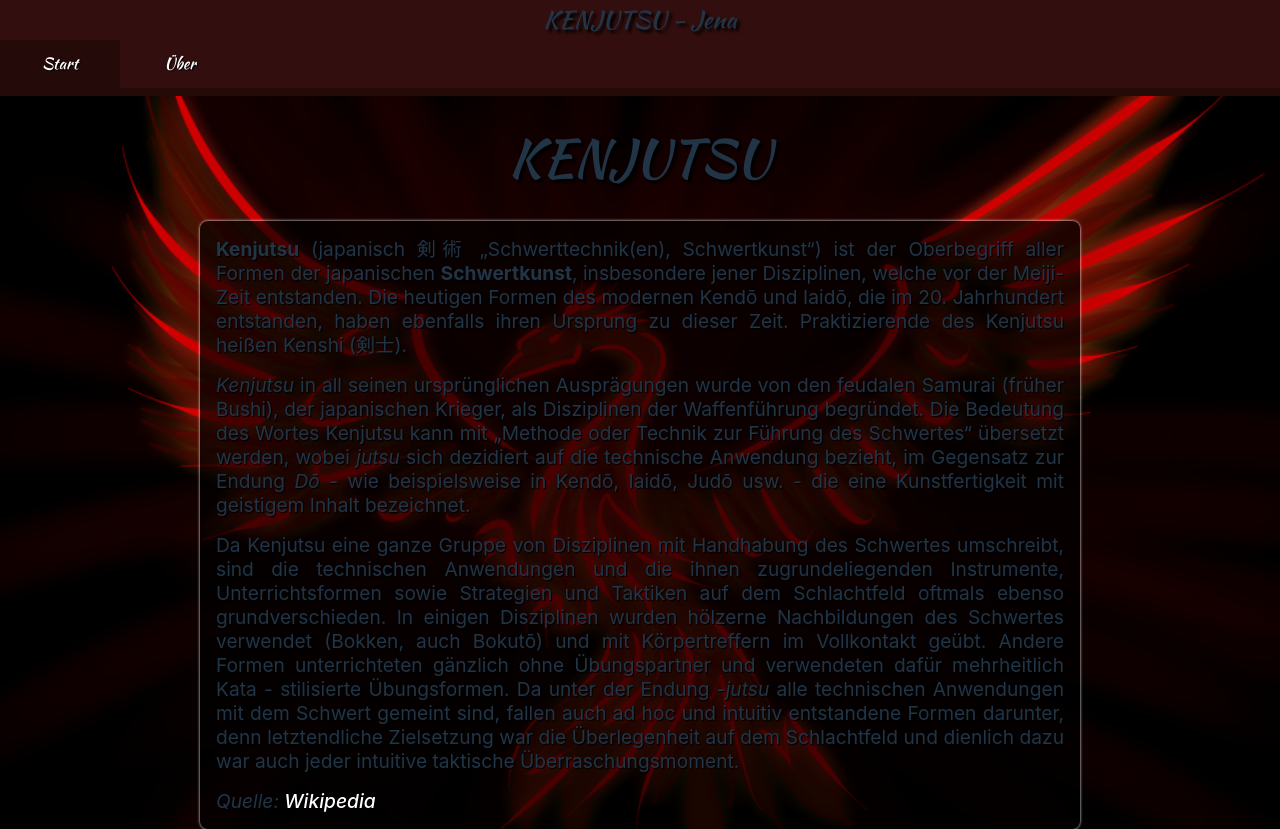
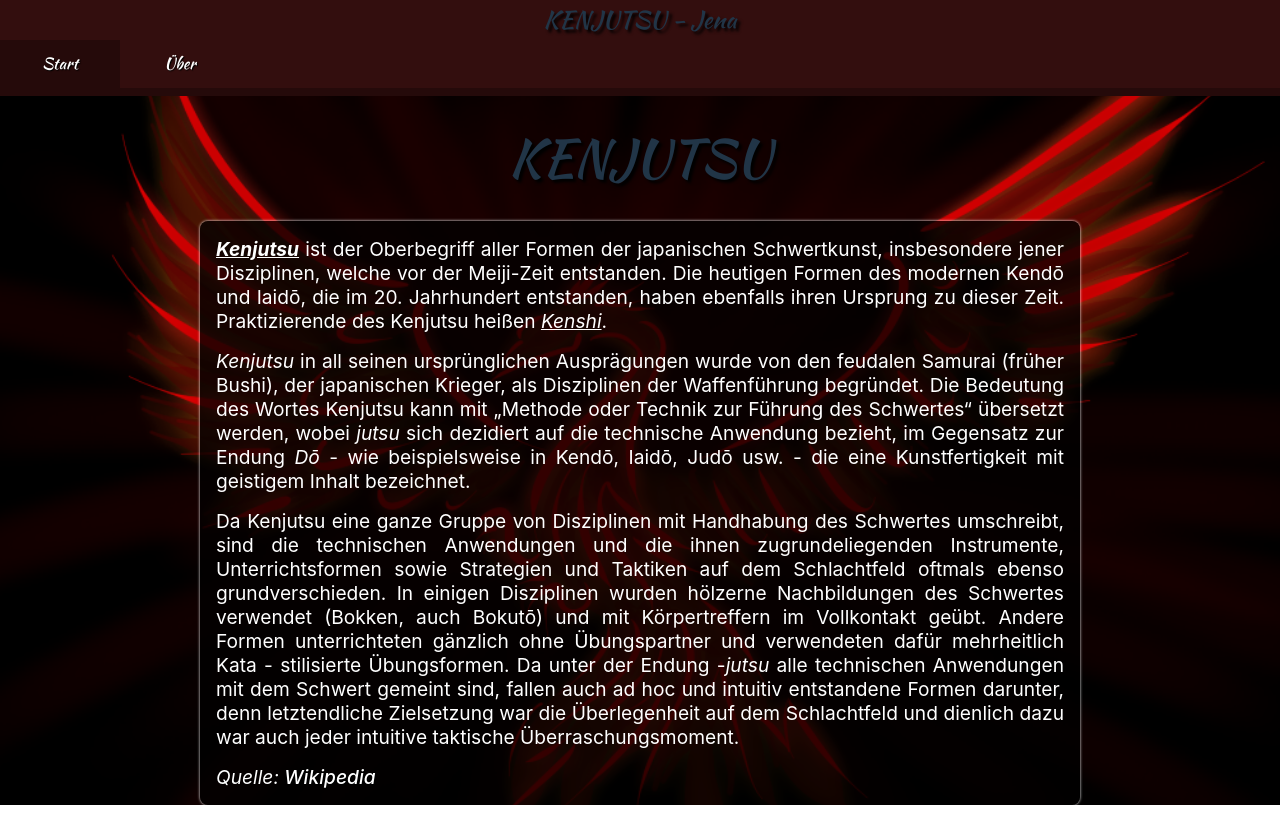
Before and after one commit to darafsa/kenjutsu, a Vue app: page / in a window 1280 px wide. After the commit the page ends 805 px from the top, so only its background shows below. Built offline with nearby package versions, Linux system fonts and the light colour scheme.

Commit message:
Tooltip
* added Hover Tooltip Popup
* added Vocabulary Component

```diff
--- a/src/App.vue
+++ b/src/App.vue
@@ -1,7 +1,7 @@
 <script setup lang="ts">
 // This starter template is using Vue 3 <script setup> SFCs
 // Check out https://vuejs.org/api/sfc-script-setup.html#script-setup
-import Navbar from "@/components/Navbar/Navbar.vue";
+import Navbar from "@/components/navbar/Navbar.vue";
 </script>
 
 <template>
--- a/src/components/Navbar/Navbar.vue
+++ b/src/components/Navbar/Navbar.vue
@@ -6,6 +6,7 @@
 				<router-link
 					:class="{ active: route.name == key }"
 					:to="{ name: key }"
+					role="button"
 					>{{ name }}</router-link
 				>
 			</li>
@@ -32,6 +33,7 @@ const routes = {
 	position: -webkit-sticky; /* Safari */
 	position: sticky;
 	top: 0;
+	z-index: 1;
 
 	h2 {
 		margin: 0;
@@ -58,7 +60,7 @@ const routes = {
 				outline: none;
 				font-family: $font-fancy;
 
-				&:hover:not(.active){
+				&:hover:not(.active), &:focus:not(.active) {
 					background-color: $color-light;
 				}
 
--- /dev/null
+++ b/src/components/general/Tooltip.vue
@@ -0,0 +1,127 @@
+<template>
+	<em
+		ref="trigger"
+		class="trigger"
+		@mouseenter="mouseEnter($event, 0)"
+		@mouseleave="mouseLeave($event, 400)"
+	>
+		<slot></slot>
+	</em>
+	<teleport to="body">
+		<Transition>
+			<div
+				class="tooltip"
+				v-show="hover"
+				:style="{
+					left: 'calc(' + tooltip.x + 'px + ' + tooltip.offset.x + 'rem)',
+					top: 'calc(' + tooltip.y + 'px + ' + tooltip.offset.y + 'rem)',
+				}"
+				@mouseenter="mouseEnter($event, 0, false)"
+				@mouseleave="mouseLeave($event, 400)"
+			>
+				<div class="arrow"></div>
+				<slot class="content" name="tooltip"></slot>
+			</div>
+		</Transition>
+	</teleport>
+</template>
+
+<script setup lang="ts">
+import { reactive, ref } from "vue";
+
+const tooltip = reactive<{
+	x: number;
+	y: number;
+	offset: {
+		x: number;
+		y: number;
+	};
+}>({
+	x: 0,
+	y: 0,
+	offset: {
+		x: -2.5,
+		y: 0.5,
+	},
+});
+
+const trigger = ref();
+const hover = ref<boolean>(false);
+let timer: number;
+
+function mouseEnter(
+	event: MouseEvent,
+	delay: number = 0,
+	updatePosition: boolean = true
+) {
+	clearTimeout(timer);
+	timer = setTimeout(() => {
+		hover.value = true;
+	}, delay);
+
+	if (!hover.value && updatePosition) {
+		tooltip.x = event.clientX;
+		let triggerElement = trigger.value.getBoundingClientRect();
+		tooltip.y = triggerElement.y + triggerElement.height;
+	}
+}
+
+function mouseLeave(event: MouseEvent, delay: number = 0) {
+	clearTimeout(timer);
+	timer = setTimeout(() => {
+		hover.value = false;
+	}, delay);
+}
+</script>
+
+<style lang="scss" scoped>
+.trigger {
+	text-decoration: underline;
+
+	&:hover {
+		cursor: help;
+	}
+}
+
+.tooltip {
+	position: fixed;
+	z-index: 1;
+
+	background-color: $color-base;
+	//border: 0.2rem solid $color-dark;
+	box-shadow: rgba(0, 0, 0, 0.7) 0 0 1.5rem 0.8rem;
+	color: rgb(240, 240, 240);
+	//text-shadow: black 1px 1px 3px;
+	transition: background-color 0.3s ease;
+	padding: 1rem;
+	max-width: 20rem;
+	min-width: 3rem;
+
+	font-size: 1.2rem;
+	text-align: justify;
+
+	.arrow {
+		position: absolute;
+		top: -0.5rem;
+		left: 2rem;
+		width: 0;
+		height: 0;
+		border-left: 0.5rem solid transparent;
+		border-right: 0.5rem solid transparent;
+
+		border-bottom: 0.5rem solid $color-base;
+	}
+
+}
+
+.v-enter-active,
+.v-leave-active {
+	transition: opacity 0.2s ease, transform 0.2s ease;
+}
+
+.v-enter-from,
+.v-leave-to {
+	opacity: 0;
+	transform: translateY(1rem);
+}
+</style>
--- /dev/null
+++ b/src/components/general/Vocabulary.vue
@@ -0,0 +1,46 @@
+<template>
+	<div>
+		<div v-if="kanji" class="kanji">{{ kanji }}</div>
+		<div class="hiragana-container">
+			<div class="hiragana" :class="{ small: kanji != null }">
+				{{ hiragana }}
+			</div>
+			<div class="romaji small">
+				{{ romaji }}
+			</div>
+		</div>
+		<div class="translation">
+			{{ translation }}
+		</div>
+	</div>
+</template>
+
+<script setup lang="ts">
+const props = defineProps<{
+	kanji?: string;
+	hiragana: string;
+	romaji: string;
+	translation: string;
+}>();
+</script>
+
+<style lang="scss" scoped>
+.kanji {
+	font-size: 1.4rem;
+	margin-bottom: 0.4rem;
+}
+
+.hiragana-container {
+	margin-bottom: 1rem;
+
+	.romaji {
+		margin-top: 0;
+		line-height: 0.8rem;
+	}
+}
+
+.small {
+	font-size: 0.8rem;
+	font-style: italic;
+}
+</style>
--- a/src/styles/global.scss
+++ b/src/styles/global.scss
@@ -37,10 +37,6 @@ body {
 
 h1, h2 {
 	text-shadow: black 3px 3px 3px;
-}
-
-p {
-  text-shadow: black 1px 1px 1px;
 }
 
 h1 {
@@ -96,15 +92,15 @@ button {
 
 .box {
   max-width: 55rem;
-  background: rgba(0, 0, 0, 0.65);
+  background: rgba(0, 0, 0, 0.75);
   box-shadow: white 0px 0px 3px;
   border-radius: 0.5rem;
   margin: 0 2rem;
 
   p {
     font-size: 1.2rem;
-    text-shadow: black 1px 1px 1px;
     text-align: justify;
     margin: 1rem;
+    color: white;
   }
 }
--- a/src/views/About.vue
+++ b/src/views/About.vue
@@ -1,6 +1,7 @@
 <template>
 	<div>
-		<h1>About</h1>
+		<h1>KENJUTSU in Jena</h1>
+
 	</div>
 </template>
 
--- a/src/views/Home.vue
+++ b/src/views/Home.vue
@@ -3,13 +3,30 @@
 		<h1>KENJUTSU</h1>
 		<div class="box">
 			<p>
-				<b>Kenjutsu</b> (japanisch 剣術 &bdquo;Schwerttechnik(en),
-				Schwertkunst&ldquo;) ist der Oberbegriff aller Formen der
-				japanischen <b>Schwertkunst</b>, insbesondere jener Disziplinen,
-				welche vor der Meiji-Zeit entstanden. Die heutigen Formen des
-				modernen Kendō und Iaidō, die im 20. Jahrhundert entstanden, haben
-				ebenfalls ihren Ursprung zu dieser Zeit. Praktizierende des Kenjutsu
-				heißen Kenshi (剣士).
+				<Tooltip
+					><b>Kenjutsu</b
+					><template #tooltip
+						><Vocabulary
+							kanji="剣術"
+							hiragana="けんじゅつ"
+							romaji="kenjutsu"
+							translation="Fechtkunst, Schwertkunst"
+						></Vocabulary></template
+				></Tooltip>
+				ist der Oberbegriff aller Formen der japanischen Schwertkunst,
+				insbesondere jener Disziplinen, welche vor der Meiji-Zeit
+				entstanden. Die heutigen Formen des modernen Kendō und Iaidō, die im
+				20. Jahrhundert entstanden, haben ebenfalls ihren Ursprung zu dieser
+				Zeit. Praktizierende des Kenjutsu heißen
+				<Tooltip
+					>Kenshi<template #tooltip
+						><Vocabulary
+							kanji="剣士"
+							hiragana="けんし"
+							romaji="kenshi"
+							translation="Schwertkämpfer, Schwertmeister, Fechter"
+						></Vocabulary></template></Tooltip
+				>.
 			</p>
 			<p>
 				<i>Kenjutsu</i> in all seinen ursprünglichen Ausprägungen wurde von
@@ -36,12 +53,21 @@
 				war die Überlegenheit auf dem Schlachtfeld und dienlich dazu war
 				auch jeder intuitive taktische Überraschungsmoment.
 			</p>
-			<p><i>Quelle: <a href="https://de.wikipedia.org/wiki/Kenjutsu" target="_blank">Wikipedia</a></i></p>
+			<p>
+				<i
+					>Quelle:
+					<a href="https://de.wikipedia.org/wiki/Kenjutsu" target="_blank"
+						>Wikipedia</a
+					></i
+				>
+			</p>
 		</div>
 	</div>
 </template>
 
 <script setup lang="ts">
+import Tooltip from "@/components/general/Tooltip.vue";
+import Vocabulary from "../components/general/Vocabulary.vue";
 </script>
 
 <style lang="scss">
```
Also changed, not shown: 2 other files (tests, documents, lock files or other folders).
